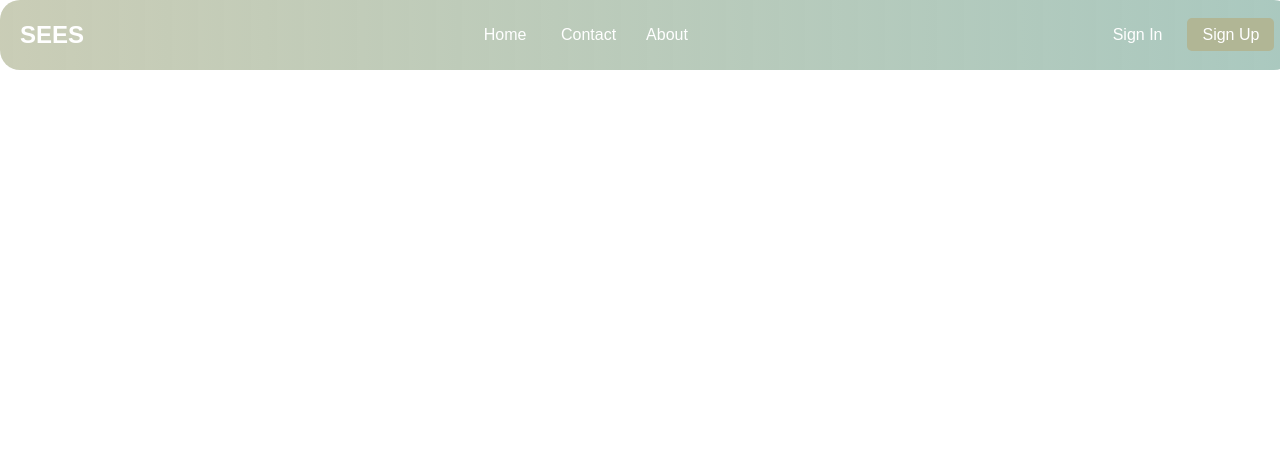
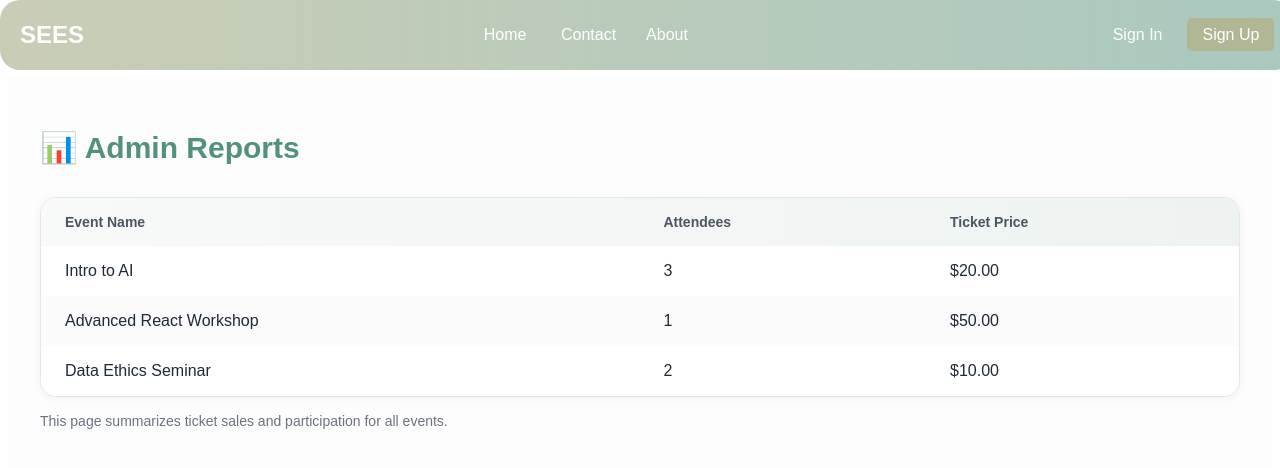
Before and after one commit to aymanmhd/SOEN343_Project_W25, a React (Create React App) app in the folder frontend/: page /adminReports in a window 1280 px wide. Shown: the top 468 px of the page. Built offline with nearby package versions, Linux system fonts and the light colour scheme.

Commit message:
Added the adminReports.jsx and AdminReports.css

```diff
--- a/frontend/src/App.js
+++ b/frontend/src/App.js
@@ -22,6 +22,7 @@ import ContactPage from "./pages/ContactPage";
 import CreateEventPage from "./pages/CreateEventPage";
 import ManageEventsPage from "./pages/ManageEventsPage";
 import FeedbackPage from "./pages/FeedbackPage";
+import AdminReports from "./pages/AdminReports";
 
 function App() {
   return (
@@ -70,6 +71,7 @@ function AppContent() {
           <Route path="/create-event" element={<CreateEventPage />} />
           <Route path="/manage-events" element={<ManageEventsPage />} />
           <Route path="/feedback" element={<FeedbackPage />} />
+          <Route path="/adminReports" element={<AdminReports />} />
 
         </Routes>
       </main>
--- /dev/null
+++ b/frontend/src/pages/AdminReports.jsx
@@ -0,0 +1,67 @@
+import React from "react";
+import "../styles/AdminReports.css";
+
+const mockEvents = [
+  {
+    _id: "1",
+    name: "Intro to AI",
+    attendees: ["user1", "user2", "user3"],
+    price: 20,
+  },
+  {
+    _id: "2",
+    name: "Advanced React Workshop",
+    attendees: ["user4"],
+    price: 50,
+  },
+  {
+    _id: "3",
+    name: "Data Ethics Seminar",
+    attendees: ["user5", "user6"],
+    price: 10,
+  },
+];
+
+const AdminReports = () => {
+  return (
+    <div className="reports-container">
+      <div className="reports-wrapper">
+        <h1 className="reports-title">📊 Admin Reports</h1>
+
+        <div className="reports-table-container">
+          <table className="reports-table">
+            <thead className="reports-thead">
+              <tr>
+                <th className="reports-th">Event Name</th>
+                <th className="reports-th">Attendees</th>
+                <th className="reports-th">Ticket Price</th>
+              </tr>
+            </thead>
+            <tbody>
+              {mockEvents.map((event, idx) => (
+                <tr
+                  key={event._id}
+                  className={
+                    idx % 2 === 0
+                      ? "reports-row-even"
+                      : "reports-row-odd"
+                  }
+                >
+                  <td className="reports-td">{event.name}</td>
+                  <td className="reports-td">{event.attendees.length}</td>
+                  <td className="reports-td">${event.price.toFixed(2)}</td>
+                </tr>
+              ))}
+            </tbody>
+          </table>
+        </div>
+
+        <p className="reports-footnote">
+          This page summarizes ticket sales and participation for all events.
+        </p>
+      </div>
+    </div>
+  );
+};
+
+export default AdminReports;
--- /dev/null
+++ b/frontend/src/styles/AdminReports.css
@@ -0,0 +1,69 @@
+.reports-container {
+    min-height: 100vh;
+    background-color: #fdfdfd;
+    padding: 2rem;
+    font-family: 'Poppins', sans-serif;
+  }
+
+  .reports-wrapper {
+    max-width: 80rem;
+    margin: 0 auto;
+  }
+
+  .reports-title {
+    font-size: 1.875rem; /* text-3xl */
+    font-weight: 600;
+    color: #53917e;
+    margin-bottom: 2rem;
+  }
+
+  .reports-table-container {
+    background-color: white;
+    border-radius: 1rem; /* rounded-2xl */
+    box-shadow: 0 2px 8px rgba(0, 0, 0, 0.05);
+    overflow: hidden;
+    border: 1px solid #e5e7eb; /* border-gray-100 */
+  }
+
+  .reports-table {
+    width: 100%;
+    border-collapse: collapse;
+  }
+
+  .reports-thead {
+    background: linear-gradient(to right, #f8f9f9, #eef3f1);
+  }
+
+  .reports-th {
+    padding: 1rem 1.5rem;
+    text-align: left;
+    font-size: 0.875rem;
+    font-weight: 600;
+    color: #4b5563; /* text-gray-600 */
+  }
+
+  .reports-td {
+    padding: 1rem 1.5rem;
+    color: #1f2937; /* text-gray-800 */
+  }
+
+  .reports-row-even {
+    background-color: white;
+    transition: background-color 0.2s;
+  }
+
+  .reports-row-odd {
+    background-color: #fbfbfb;
+    transition: background-color 0.2s;
+  }
+
+  .reports-row-even:hover,
+  .reports-row-odd:hover {
+    background-color: #f3f7f6;
+  }
+
+  .reports-footnote {
+    font-size: 0.875rem;
+    color: #6b7280; /* text-gray-500 */
+    margin-top: 1rem;
+  }
```
